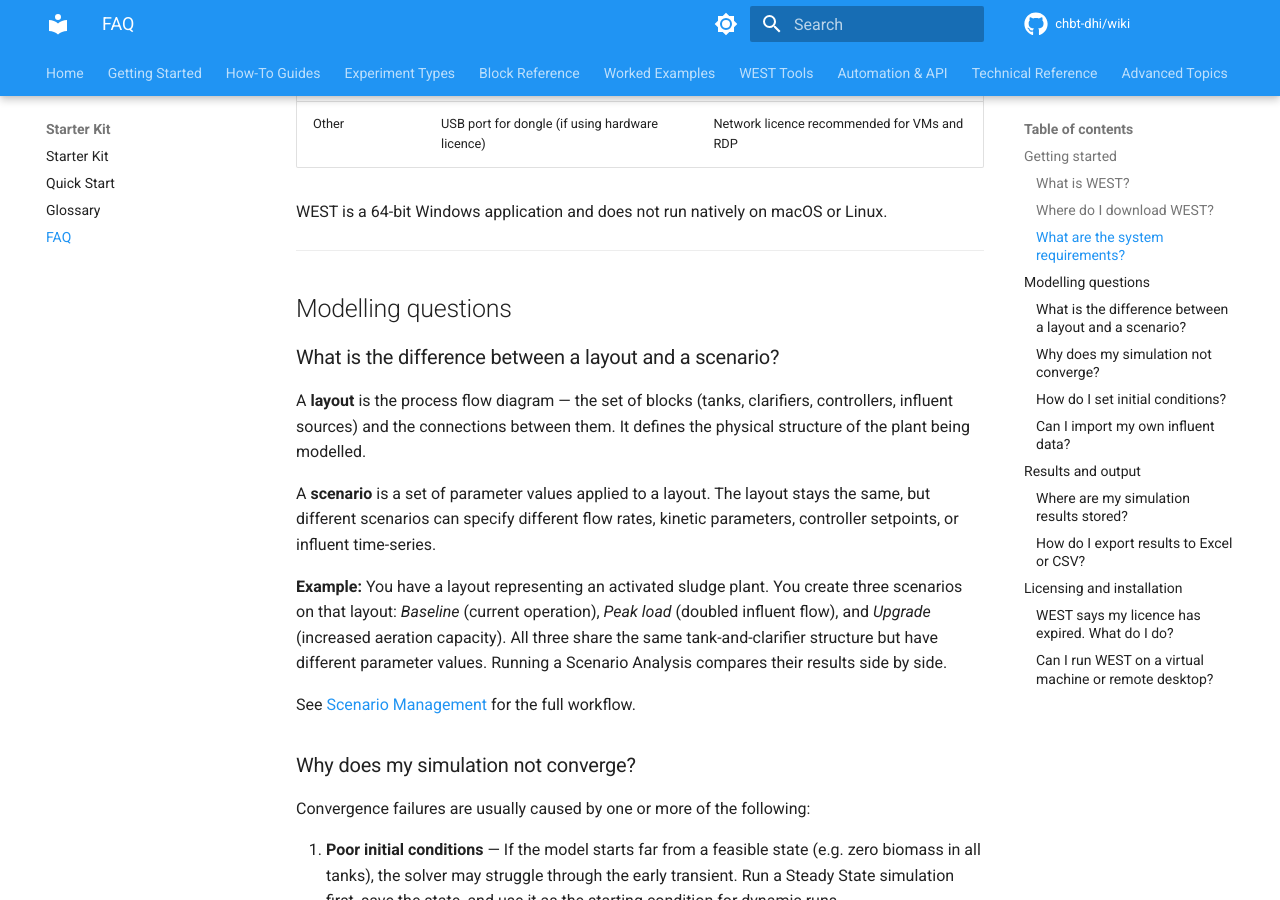
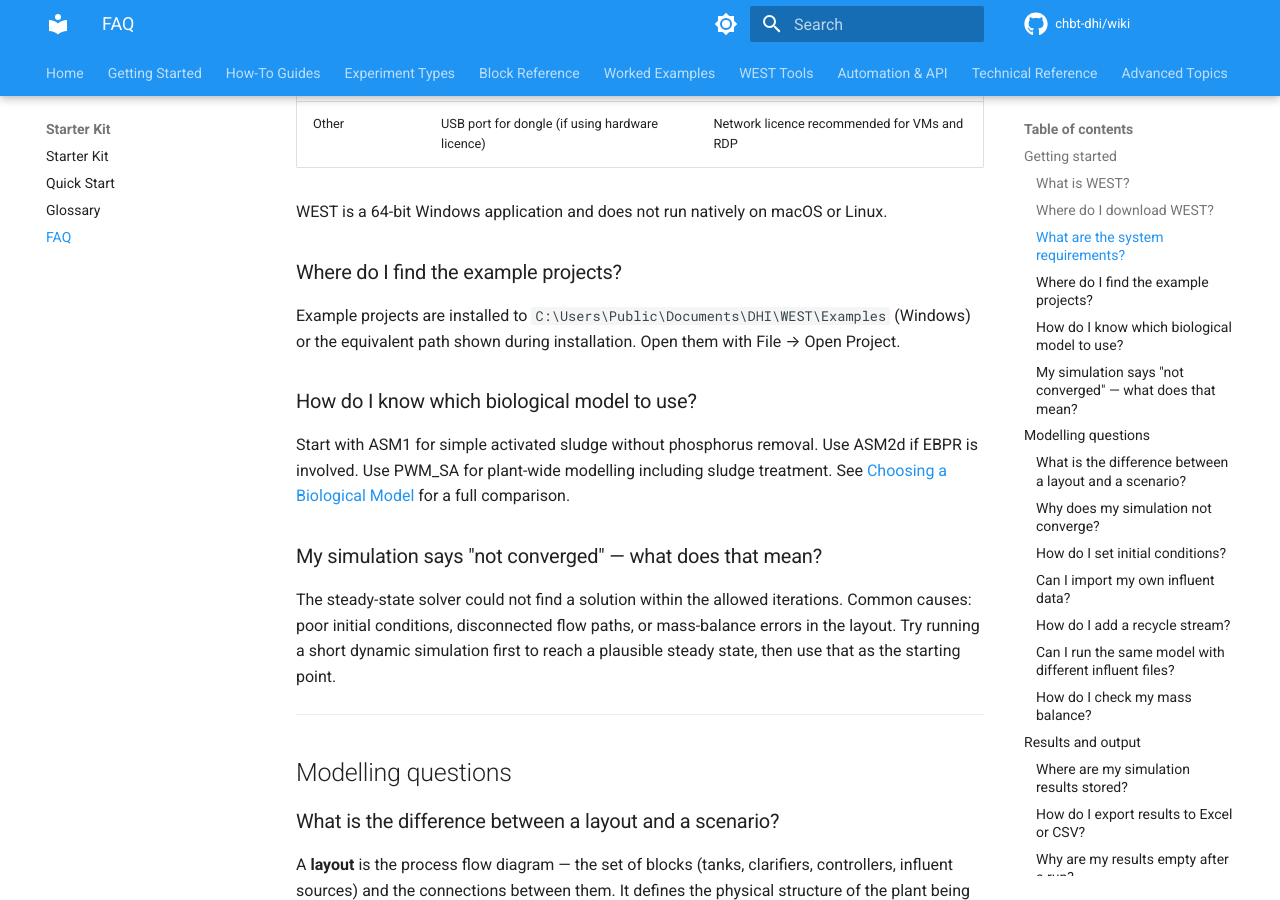
Before and after one commit to CHBT-DHI/Wiki, an MkDocs documentation site: the page built from docs/starter-kit/faq.md, in a window 1280 px wide and 900 px high, scrolled down 933 px. Built offline with MkDocs 1.6.1 and Material for MkDocs 9.7.7, drawn with Linux system fonts in a browser that asks for light colours; comment, search, counter and statistics services are not loaded; some of the changed text lies outside the part shown.

Commit message:
docs(faq): add Q&A items to Getting started, Modelling, Results, and Licensing sections

```diff
--- a/docs/starter-kit/faq.md
+++ b/docs/starter-kit/faq.md
@@ -32,6 +32,18 @@
 | Other | USB port for dongle (if using hardware licence) | Network licence recommended for VMs and RDP |
 
 WEST is a 64-bit Windows application and does not run natively on macOS or Linux.
+
+### Where do I find the example projects?
+
+Example projects are installed to `C:\Users\Public\Documents\DHI\WEST\Examples` (Windows) or the equivalent path shown during installation. Open them with File → Open Project.
+
+### How do I know which biological model to use?
+
+Start with ASM1 for simple activated sludge without phosphorus removal. Use ASM2d if EBPR is involved. Use PWM_SA for plant-wide modelling including sludge treatment. See [Choosing a Biological Model](../block-reference/choosing-a-model.md) for a full comparison.
+
+### My simulation says "not converged" — what does that mean?
+
+The steady-state solver could not find a solution within the allowed iterations. Common causes: poor initial conditions, disconnected flow paths, or mass-balance errors in the layout. Try running a short dynamic simulation first to reach a plausible steady state, then use that as the starting point.
 
 ---
 
@@ -72,6 +84,18 @@
 
 CSV files must have a header row and use either comma or tab as the delimiter. Time should be in days (or in the unit configured in Project Settings). See [Influent Characterisation](../technical-reference/influent-characterisation.md) for guidance on fractionating raw plant data into ASM model components.
 
+### How do I add a recycle stream?
+
+Connect an output terminal of a downstream block (e.g. the underflow of a clarifier) back to an upstream block's inlet. WEST handles recycles automatically in both steady-state (iterative solving) and dynamic (time-step) modes.
+
+### Can I run the same model with different influent files?
+
+Yes — use the Scenario Analysis experiment type. Create one scenario per influent file, assign each scenario's Influent block to the appropriate data file, then run a scenario comparison.
+
+### How do I check my mass balance?
+
+Use the **Mass Balance** output variable available on most blocks. Sum the inlet and outlet flows for COD, N, and P. A closure error greater than ~1 % usually indicates a disconnected stream or an incorrectly parameterised block.
+
 ---
 
 ## Results and output
@@ -102,6 +126,18 @@
 
 See [Results & Output](../how-to/results-and-output.md) for the full procedure including Excel-specific options.
 
+### Why are my results empty after a run?
+
+The variable may not be in the output list. Go to Simulation → Output Configuration and add the variable. Then re-run.
+
+### How do I compare results from two runs?
+
+Use Scenario Analysis to run both configurations and generate a side-by-side comparison, or export each run's results to CSV and compare in Excel.
+
+### How do I export a results plot as an image?
+
+Right-click the plot panel and choose **Export Image**. Supported formats: PNG, EMF, and SVG.
+
 ---
 
 ## Licensing and installation
@@ -116,6 +152,10 @@
 
 If you need urgent access, DHI support can issue a temporary emergency licence. Contact support@dhigroup.com with your licence number and a description of the issue.
 
+### WEST says my license has expired — what do I do?
+
+Contact your DHI account manager or support@dhigroup.com to renew the license. If you have a new license file, point the License Manager to it under Help → License Manager → Update.
+
 ### Can I run WEST on a virtual machine or remote desktop?
 
 Yes, with some limitations:
@@ -127,6 +167,12 @@
 
 In all VM and RDP scenarios, ensure the WEST installation uses the same Windows locale and regional settings as your data files to avoid CSV import issues with decimal separators.
 
+As long as the license server is accessible from the VM/RDS environment and the network latency to the license server is low (< 50 ms recommended), floating licenses work well in these setups.
+
+### I installed WEST but I can't find it in the Start menu.
+
+The installer may have completed without creating shortcuts if it was run without administrator rights. Locate `WEST.exe` in the installation directory (default: `C:\Program Files\DHI\WEST`) and create a shortcut manually. Then re-run the installer as Administrator to complete the Start menu registration.
+
 ---
 
 !!! tip "Can't find your question?"
```
